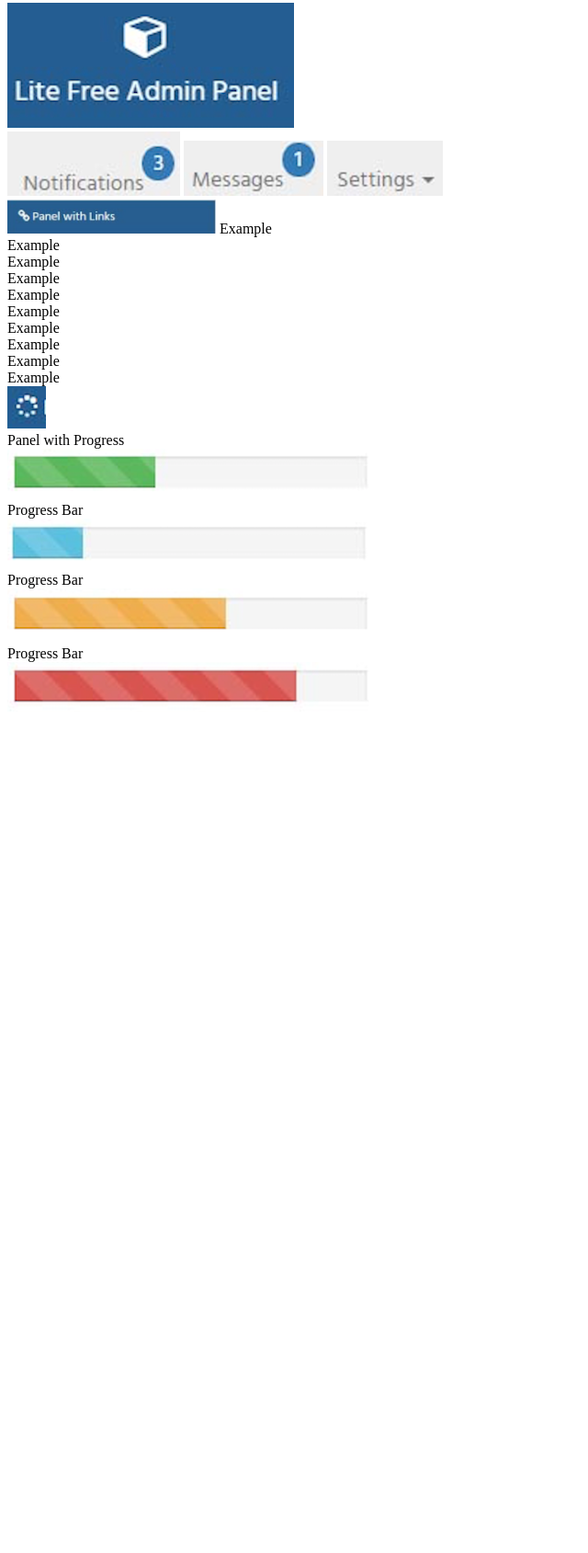
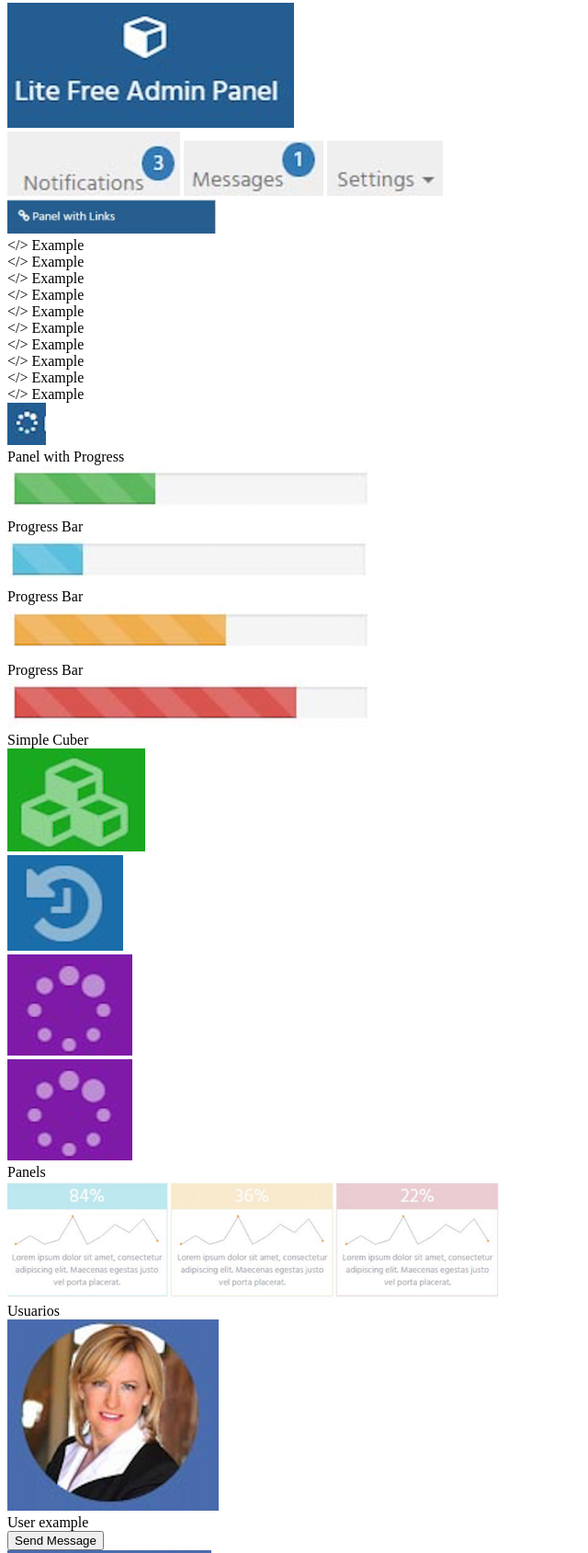
Before and after one commit to valevaldezd/pw2171, a plain HTML site: page practicacss04/index.html in a window 1280 px wide. Shown: the part 5-1694 px from the top of the page at 92% size, without its empty margins (0-640 px from the left). Before the commit the page ends 800 px from the top, so only its background shows below. Drawn offline with Linux system fonts and the light colour scheme.

Commit message:
practicas

```diff
--- a/practicacss04/index.html
+++ b/practicacss04/index.html
@@ -8,36 +8,37 @@
 <body>
 	<header>
 		<img src="img/logo.png" alt="">
-
+	</header>
 	<nav>
 		<img src="img/notificaciones.png" alt="">
 		<img src="img/mensajes.png" alt="">
 		<img src="img/ajustes.png" alt="">
 	</nav>
 	</header>
-	<section>
+
 		<article>
 			<article>
 				<img src="img/panel.png" alt="">
-				Example
 				<br>
-				Example
+				&lt;/&gt; Example
 				<br>
-				Example
+				&lt;/&gt; Example
 				<br>
-				Example
+				&lt;/&gt; Example
 				<br>
-				Example
+				&lt;/&gt; Example
 				<br>
-				Example
+				&lt;/&gt; Example
 				<br>
-				Example
+				&lt;/&gt; Example
 				<br>
-				Example
+				&lt;/&gt; Example
 				<br>
-				Example
+				&lt;/&gt; Example
 				<br>
-				Example
+				&lt;/&gt; Example
+				<br>
+				&lt;/&gt; Example
 				<br>
 				</article>
 					<article>
@@ -61,10 +62,66 @@
 					</article>
 
 		</article>
+		<article>
+
+			<article>
+				<span>Simple Cuber</span>
+				<br>
+					<img src="img/cubo1.png" alt="">
+			</article>
+				<article>
+					<img src="img/cubo02.png" alt="">
+				</article>
+					<article>
+						<img src="img/cubo03.png" alt="">
+					</article>
+						<article>
+							<img src="img/cubo03.png" alt="">
+						</article>
+		</article>
+		<article>
+		<span>Panels</span>
+			<article>
+				<img src="img/panels.png" alt="">
+			</article>
 
 		<article>
+			<article>
+				<span>Usuarios</span>
+			</article>
+			<article>
+				<img src="img/usuario01.png" alt="">
+				<br>
+				<span>User example</span>
+				<br>
+				  <input type="button" value="Send Message">
+			</article>
+				<article>
+					<img src="img/usuario02.png" alt="">
+					<br>
+					<span>User example</span>
+					<br>
+				  <input type="button" value="Send Message">
+				</article>
+					<article>
+						<img src="img/usuario03.png" alt="">
+						<br>
+						<span>User example</span>
+						<br>
+				  <input type="button" value="Send Message">
+					</article>
+						<article>
+							<img src="img/usuario04.png" alt="">
+							<br>
+							<span>User example</span>
+							<br>
+				  <input type="button" value="Send Message">
+						</article>
+		</article>
 
 		</article>
+
+
 	</section>
 
 
```
